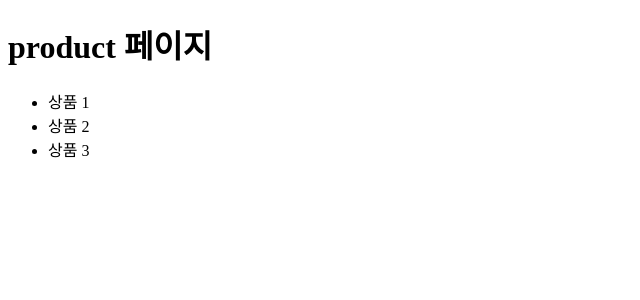
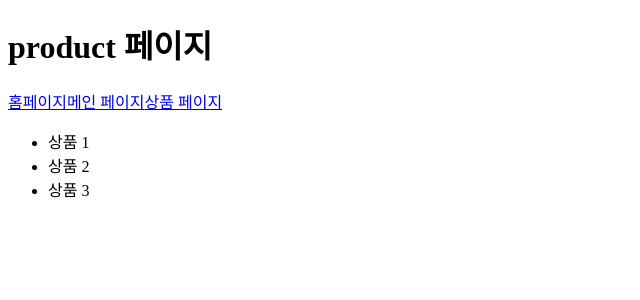
Before and after one commit to rizelin/minho-nuxt, a Nuxt app: page /product in a window 1280 px wide. Shown: the top 300 px of the page, without its empty margins (0-640 px from the left). Built offline with nearby package versions, Linux system fonts and the light colour scheme.

Commit message:
Nuxt프로젝트시작-nuxt-link태그 소개

```diff
--- a/layouts/default.vue
+++ b/layouts/default.vue
@@ -1,6 +1,9 @@
 <template>
   <div>
     <h1>{{ $route.name }} 페이지</h1>
+    <NuxtLink to="/">홈페이지</NuxtLink>
+    <NuxtLink to="/main">메인 페이지</NuxtLink>
+    <NuxtLink to="/product">상품 페이지</NuxtLink>
     <Nuxt />
   </div>
 </template>
```
